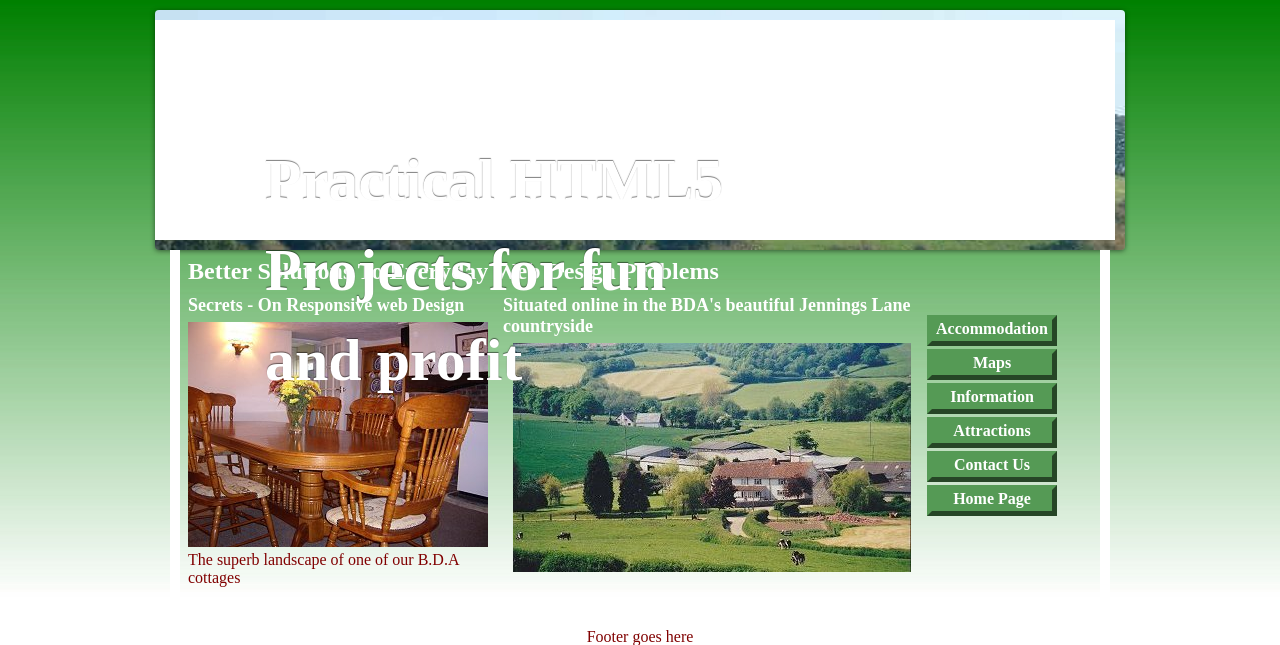
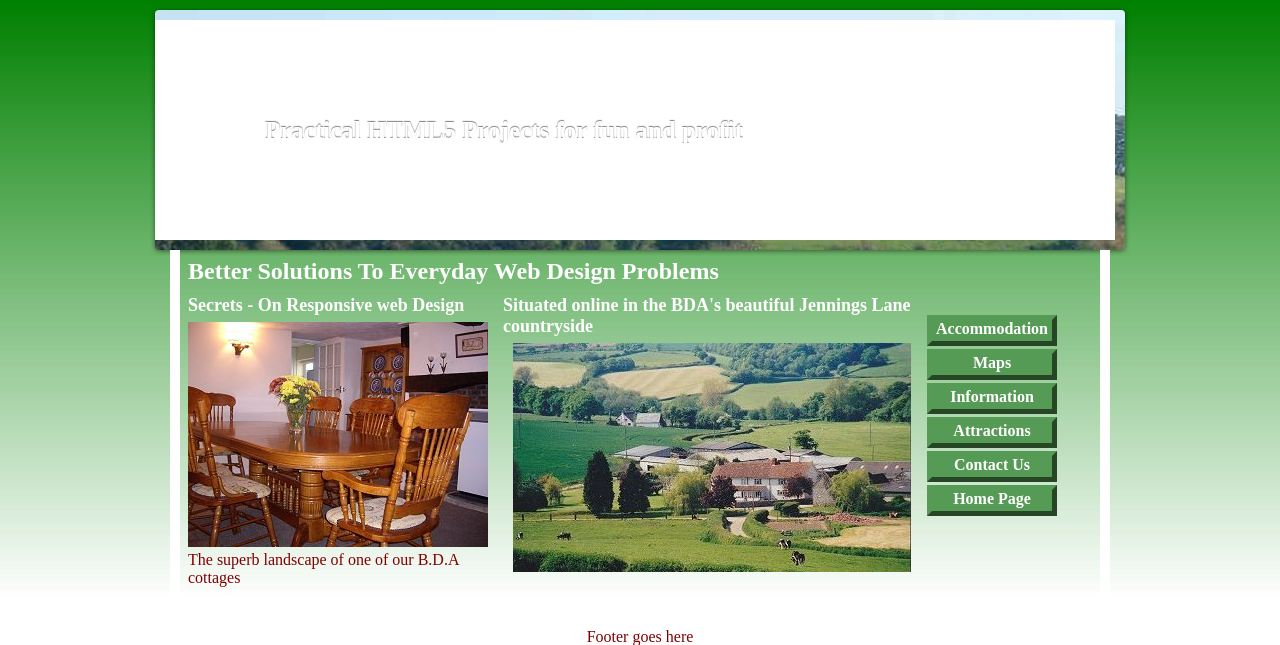
Before and after one commit to orrisb/orrisb.github.io, a PHP site: page / in a window 1280 px wide. Shown: the top 645 px of the page. Run offline with PHP 8.4, Linux system fonts and the light colour scheme.

Commit message:
file update

```diff
--- a/HTML5-style-2.css
+++ b/HTML5-style-2.css
@@ -21,7 +21,7 @@ header {width:920px; height:180px; /* padding:0; border:10px white solid; */ bac
      border-width: 10px;
      border-left-width: 0;
 }
-h1 { font-size:300%; color :white; position: relative; left:90px; top: 55px; width:480px;
+h1 { font-size:125%; color :white; position: relative; left:90px; top: 55px; width:480px;
 }
 #rosette { position:relative; left:750px; top:5px; }
 #content { background-color:transparent; border-left:10px white solid; border-right:10px white solid;
```
